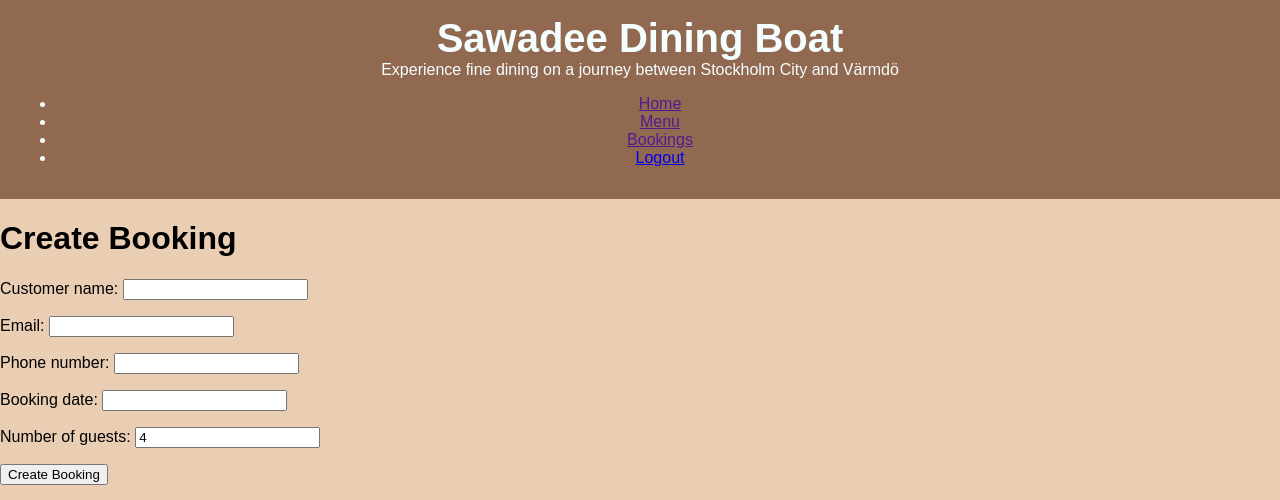
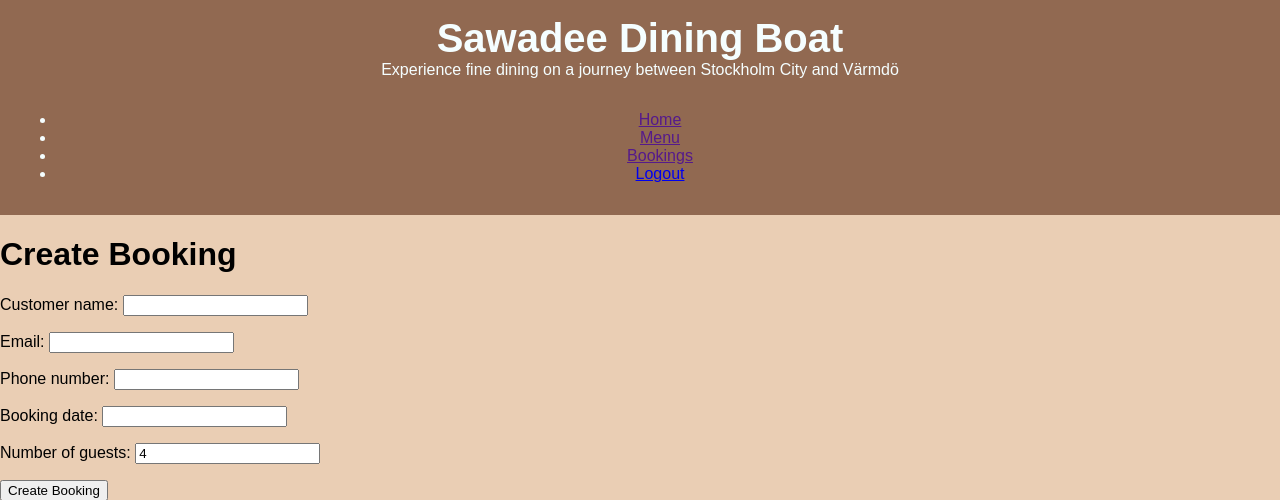
Before and after one commit to Alisha98A/sawadee-dining-boat, a Django app: page /reservations/create/ in a window 1280 px wide. Shown: the top 500 px of the page. Run offline with Django 4.2, Linux system fonts and the light colour scheme; a user stored in the database is signed in; tables that the repository leaves empty hold one stand-in row (values such as "Sample post").

Commit message:
Style: base navbar with background, overflow & margin

```diff
--- a/static/css/style.css
+++ b/static/css/style.css
@@ -35,3 +35,10 @@ header p {
     margin-bottom: 0.5rem;
     font-size: 1rem;
 }
+
+/* ===== Navbar ===== */
+.navbar {
+    background: #916951;
+    overflow: hidden;
+    margin-top: 1rem;
+}
```
